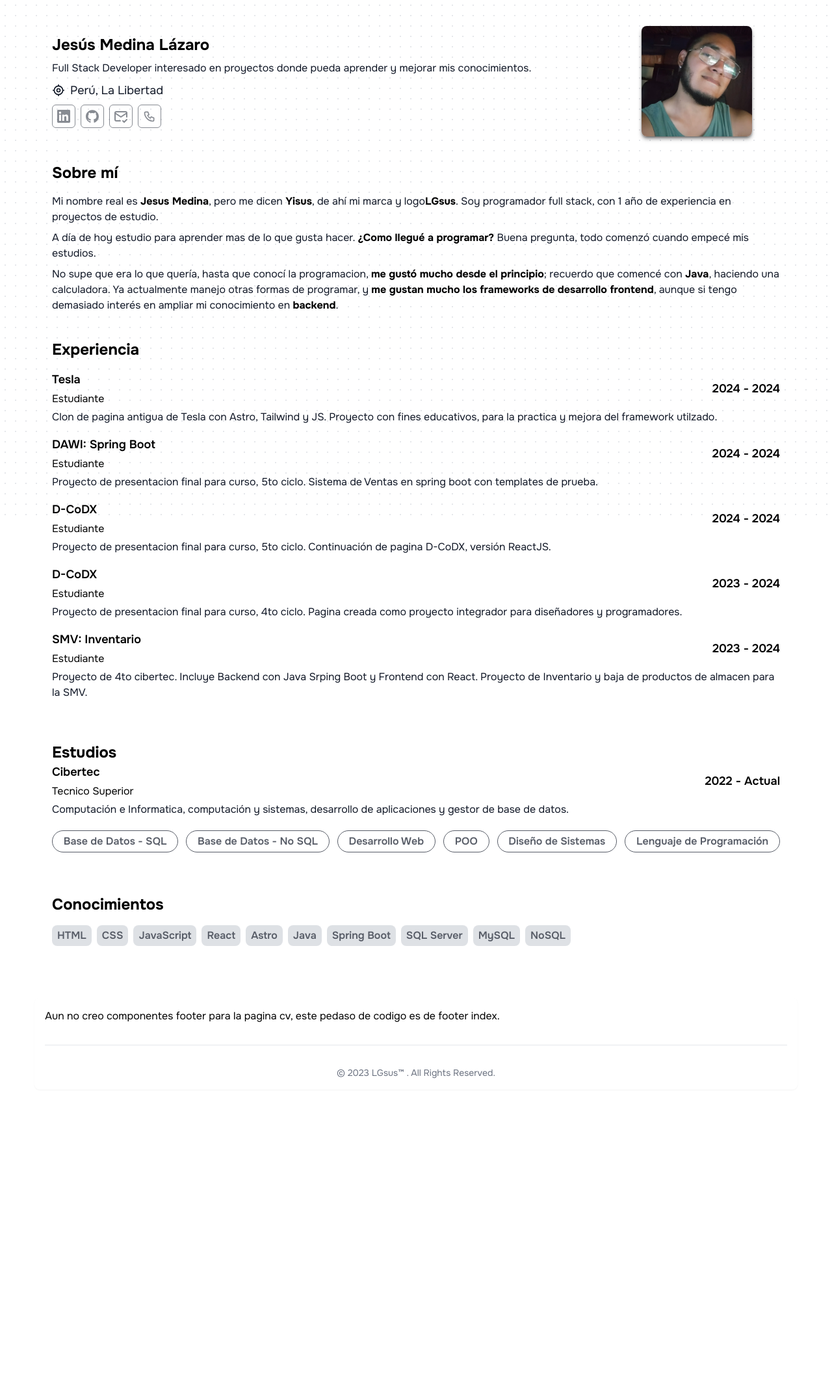
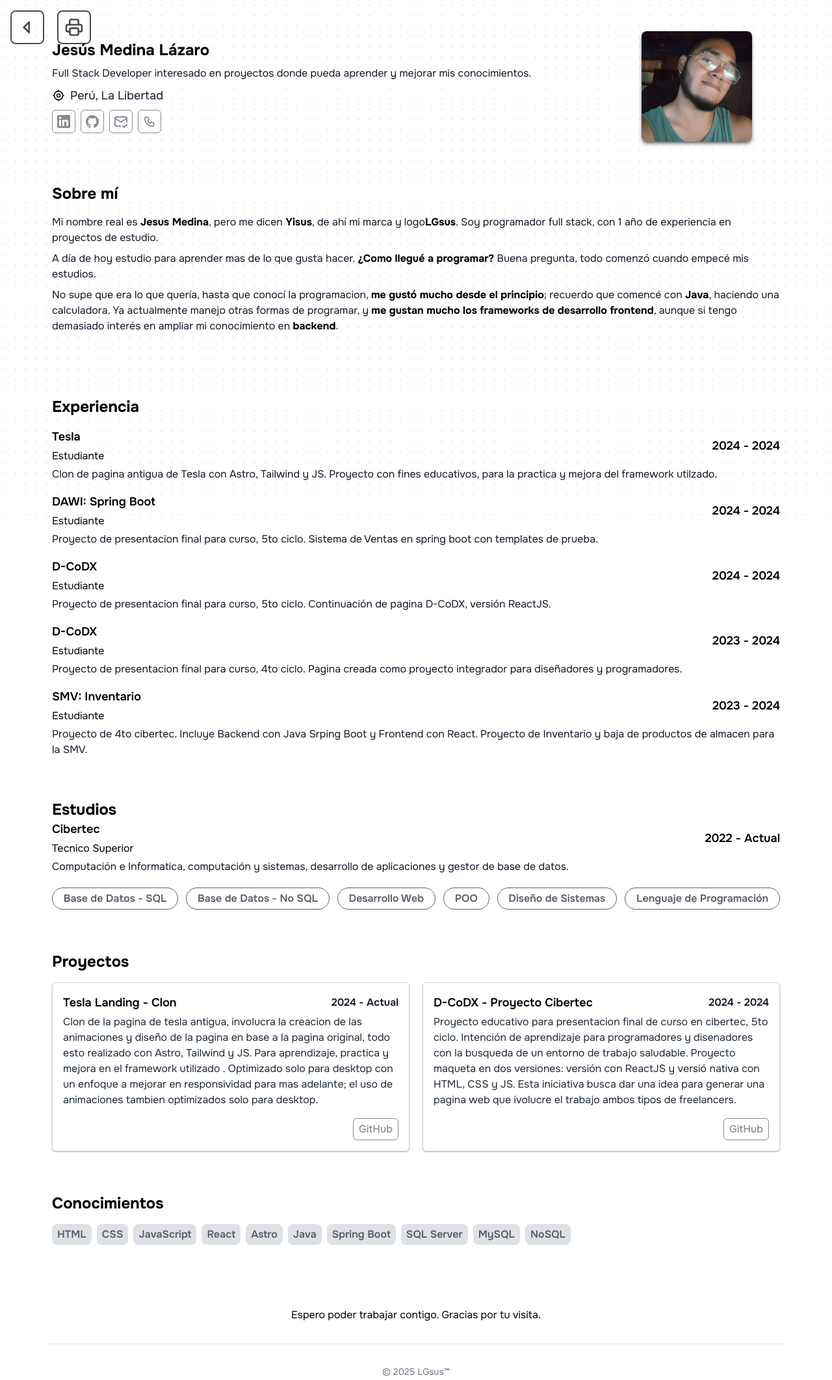
Before and after one commit to LGsus113/Portfolio-DEV-LGsus, an Astro site: page /CV in a window 1280 px wide. Shown: the whole page at 65% size. Before the commit the page ends 1693 px from the top, so only its background shows below. Built offline with nearby package versions, Linux system fonts and the light colour scheme; Astro itself is replaced by a stand-in of ours.

Commit message:
cv y responsive terminado

```diff
--- /dev/null
+++ b/src/assets/js/Format-Time.ts
@@ -0,0 +1,5 @@
+export function formatYears(startDate: string, endDate: string | null): string {
+  const startYear = new Date(startDate).getFullYear();
+  const endYear = endDate !== null ? new Date(endDate).getFullYear() : "Actual";
+  return `${startYear} - ${endYear}`;
+}
--- a/src/components-cv/Footer/Footer.astro
+++ b/src/components-cv/Footer/Footer.astro
@@ -5,9 +5,8 @@ import PieFooter from "@/components/Footer/components/Pie-Footer.astro";
 <div
   class="w-11/12 h-auto 2xl:w-[1420px] bg-white rounded-lg shadow-sm dark:bg-gray-900 m-4 p-4"
 >
-  <h1>
-    Aun no creo componentes footer para la pagina cv, este pedaso de codigo es
-    de footer index.
+  <h1 class="text-center">
+    Espero poder trabajar contigo. Gracias por tu visita.
   </h1>
   <hr class="my-6 border-gray-200 sm:mx-auto dark:border-gray-700 lg:my-8" />
   <PieFooter />
--- /dev/null
+++ b/src/components-cv/Header/CV-Header.astro
@@ -0,0 +1,24 @@
+---
+import Impresora from "@/icons/impresora.astro";
+import Atras from "@/icons/atras.astro";
+
+const className =
+  "border-2 border-black p-2 rounded-lg opacity-70 hover:opacity-100 transition-all duration-200 cursor-pointer no-print";
+---
+
+<div class="w-full h-auto fixed flex items-center justify-start gap-5 p-4 z-50">
+  <a href="/" target="_self" rel="noopener noreferrer" class={className}>
+    <Atras class="size-8 text-black" />
+  </a>
+  <button onclick="window.print()" class={className}>
+    <Impresora class="size-8 text-black" />
+  </button>
+</div>
+
+<style>
+  @media print {
+    .no-print {
+      display: none;
+    }
+  }
+</style>
--- a/src/components-cv/Main/Components/About-Me.astro
+++ b/src/components-cv/Main/Components/About-Me.astro
@@ -15,7 +15,7 @@ interface Basics {
 const { summaries } = basics as Basics;
 ---
 
-<SectionScheme id="" className="pb-10 gap-4">
+<SectionScheme id="" className="pb-24 gap-4">
   <header>
     <h1 class="text-2xl text-black font-bold">Sobre mí</h1>
   </header>
--- a/src/components-cv/Main/Components/Education.astro
+++ b/src/components-cv/Main/Components/Education.astro
@@ -2,6 +2,7 @@
 import SectionScheme from "@/utils/Section-Scheme.astro";
 import ItemExperience from "@/utils/Item-WSVA.astro";
 
+import { formatYears } from "@/assets/js/Format-Time";
 import { education } from "@cv";
 
 interface EducationSchool {
@@ -25,10 +26,7 @@ const educationS: EducationSchool[] = education;
     {
       educationS.map(
         ({ institution, area, studyType, startDate, endDate, courses }) => {
-          const startYear = new Date(startDate).getFullYear();
-          const endYear =
-            endDate !== null ? new Date(endDate).getFullYear() : "Actual";
-          const years = `${startYear} - ${endYear}`;
+          const years = formatYears(startDate, endDate);
 
           return (
             <div class="flex flex-col gap-5 list-none">
--- a/src/components-cv/Main/Components/Experience.astro
+++ b/src/components-cv/Main/Components/Experience.astro
@@ -2,6 +2,7 @@
 import SectionScheme from "@/utils/Section-Scheme.astro";
 import ItemExperience from "@/utils/Item-WSVA.astro";
 
+import { formatYears } from "@/assets/js/Format-Time";
 import { work } from "@cv";
 
 interface WorkExperience {
@@ -24,10 +25,7 @@ const workExperience: WorkExperience[] = work;
   <div class="text-gray-900 list-none flex flex-col gap-4">
     {
       workExperience.map(({ name, startDate, endDate, summary, position }) => {
-        const startYear = new Date(startDate).getFullYear();
-        const endYear =
-          endDate !== null ? new Date(endDate).getFullYear() : "Actual";
-        const years = `${startYear} - ${endYear}`;
+        const years = formatYears(startDate, endDate);
 
         return (
           <ItemExperience
--- a/src/components-cv/Main/Components/Me.astro
+++ b/src/components-cv/Main/Components/Me.astro
@@ -35,7 +35,7 @@ const { name, label, image, email, phone, location, profiles } =
 const { city, region } = location;
 ---
 
-<SectionScheme id="" className="p-10">
+<SectionScheme id="" className="pt-12 pb-16">
   <div class="w-full h-auto flex flex-col md:flex-row items-center gap-10 md:gap-40 text-gray-900">
     <article class="w-full md:w-2/3 h-auto flex flex-col items-center md:items-start gap-2">
       <HeaderMe name={name} label={label} city={city} region={region} />
--- a/src/components-cv/Main/Components/Me/Header-Me.astro
+++ b/src/components-cv/Main/Components/Me/Header-Me.astro
@@ -12,7 +12,9 @@ const { name, label, city, region } = Astro.props as Basics;
 ---
 
 <header class="text-center md:text-start flex flex-col gap-2">
-  <h1 class="text-2xl text-black font-bold">{name}</h1>
+  <h1 class="text-2xl text-black font-bold">
+    <a href="/" target="_self" rel="noopener noreferrer" class="hover:underline">{name}</a>
+  </h1>
   <h2 class="text-md">{label}</h2>
   <span class="text-lg flex items-center justify-center md:justify-start gap-2">
     <UbicationIcon class="size-5" />
--- a/src/components-cv/Main/Components/Projects.astro
+++ b/src/components-cv/Main/Components/Projects.astro
@@ -0,0 +1,53 @@
+---
+import SectionScheme from "@/utils/Section-Scheme.astro";
+
+import { formatYears } from "@/assets/js/Format-Time";
+import { projects } from "@cv";
+
+interface Project {
+  name: string;
+  description: string;
+  startDate: string;
+  endDate: string | null;
+  url: string;
+  highlights: string[];
+  github: string;
+}
+
+const projectsTyped: Project[] = projects;
+---
+
+<SectionScheme id="" className="pb-16 gap-4">
+  <header>
+    <h1 class="text-2xl text-black font-bold">Proyectos</h1>
+  </header>
+  <div class="text-gray-900 grid grid-cols-1 md:grid-cols-2 gap-5">
+    {
+      projectsTyped.map(({ name, description, startDate, endDate, github }) => {
+        const years = formatYears(startDate, endDate);
+
+        return (
+          <article class="flex flex-col gap-4 border border-gray-900/[.2] rounded-md p-4 shadow-sm shadow-black/[.3]">
+            <header class="w-full h-auto flex flex-col gap-1">
+              <div class="w-full h-auto flex flex-row items-center justify-between">
+                <h1 class="text-lg text-black font-semibold">{name}</h1>
+                <time class="text-md text-gray-900 font-semibold">{years}</time>
+              </div>
+              <p class="text-md text-gray-800 text-pretty">{description}</p>
+            </header>
+            <footer class="w-full h-auto flex flex-row items-center justify-end">
+              <a
+                href={github}
+                target="_blank"
+                rel="noopener noreferrer"
+                class="text-md text-gray-900 font-medium border border-gray-900 rounded-md px-2 py-1 opacity-50 hover:opacity-100 transition-all duration-200"
+              >
+                GitHub
+              </a>
+            </footer>
+          </article>
+        );
+      })
+    }
+  </div>
+</SectionScheme>
--- a/src/components-cv/Main/Main-CV.astro
+++ b/src/components-cv/Main/Main-CV.astro
@@ -2,7 +2,6 @@
 import AboutMe from "@/components-cv/Main/Components/About-Me.astro";
 import Education from "@/components-cv/Main/Components/Education.astro";
 import Experience from "@/components-cv/Main/Components/Experience.astro";
-import KeyBoards from "@/components-cv/Main/Components/KeyBoards.astro";
 import Me from "@/components-cv/Main/Components/Me.astro";
 import Projects from "@/components-cv/Main/Components/Projects.astro";
 import Skills from "@/components-cv/Main/Components/Skills.astro";
@@ -14,5 +13,3 @@ import Skills from "@/components-cv/Main/Components/Skills.astro";
 <Education />
 <Projects />
 <Skills />
-
-<KeyBoards />
--- a/src/components/Footer/components/Pie-Footer.astro
+++ b/src/components/Footer/components/Pie-Footer.astro
@@ -1,5 +1,4 @@
 <span class="block text-sm text-gray-500 text-center dark:text-gray-400">
-  © 2023
+  © 2025
   <a href="#top" class="hover:underline">LGsus™</a>
-  . All Rights Reserved.
 </span>
--- a/src/cv.json
+++ b/src/cv.json
@@ -201,12 +201,22 @@
   ],
   "projects": [
     {
-      "name": "Project",
-      "startDate": "2019-01-01",
-      "endDate": "2021-01-01",
-      "description": "Description...",
+      "name": "Tesla Landing - Clon",
+      "startDate": "2024-12-02",
+      "endDate": null,
+      "description": "Clon de la pagina de tesla antigua, involucra la creacion de las animaciones y diseño de la pagina en base a la pagina original, todo esto realizado con Astro, Tailwind y JS. Para aprendizaje, practica y mejora en el framework utilizado . Optimizado solo para desktop con un enfoque a mejorar en responsividad para mas adelante; el uso de animaciones tambien optimizados solo para desktop.",
       "highlights": ["Won award at AIHacks 2016"],
-      "url": "https://project.com/"
+      "url": "#",
+      "github": "https://github.com/LGsus113/Tesla-Page-Astro.git"
+    },
+    {
+      "name": "D-CoDX - Proyecto Cibertec",
+      "startDate": "2024-10-23",
+      "endDate": "2024-12-1",
+      "description": "Proyecto educativo para presentacion final de curso en cibertec, 5to ciclo. Intención de aprendizaje para programadores y disenadores con la busqueda de un entorno de trabajo saludable. Proyecto maqueta en dos versiones: versión con ReactJS y versió nativa con HTML, CSS y JS. Esta iniciativa busca dar una idea para generar una pagina web que ivolucre el trabajo ambos tipos de freelancers.",
+      "highlights": ["Won award at AIHacks 2016"],
+      "url": "#",
+      "github": "https://github.com/LGsus113/D-CoDX-.-React-Vite.git"
     }
   ]
 }
--- /dev/null
+++ b/src/icons/atras.astro
@@ -0,0 +1,14 @@
+<svg
+  xmlns="http://www.w3.org/2000/svg"
+  width="24"
+  height="24"
+  viewBox="0 0 24 24"
+  fill="none"
+  stroke="currentColor"
+  stroke-width="2"
+  stroke-linecap="round"
+  stroke-linejoin="round"
+  class={Astro.props.class}
+  ><path stroke="none" d="M0 0h24v24H0z" fill="none"></path><path
+    d="M14 6l-6 6l6 6v-12"></path></svg
+>
--- /dev/null
+++ b/src/icons/impresora.astro
@@ -0,0 +1,17 @@
+<svg
+  xmlns="http://www.w3.org/2000/svg"
+  width="24"
+  height="24"
+  viewBox="0 0 24 24"
+  fill="none"
+  stroke="currentColor"
+  stroke-width="2"
+  stroke-linecap="round"
+  stroke-linejoin="round"
+  class={Astro.props.class}
+  ><path stroke="none" d="M0 0h24v24H0z" fill="none"></path><path
+    d="M17 17h2a2 2 0 0 0 2 -2v-4a2 2 0 0 0 -2 -2h-14a2 2 0 0 0 -2 2v4a2 2 0 0 0 2 2h2"
+  ></path><path d="M17 9v-4a2 2 0 0 0 -2 -2h-6a2 2 0 0 0 -2 2v4"></path><path
+    d="M7 13m0 2a2 2 0 0 1 2 -2h6a2 2 0 0 1 2 2v4a2 2 0 0 1 -2 2h-6a2 2 0 0 1 -2 -2z"
+  ></path></svg
+>
--- a/src/pages/CV.astro
+++ b/src/pages/CV.astro
@@ -3,10 +3,12 @@ import Layout from "@/layouts/Layout.astro";
 import MainCV from "@/components-cv/Main/Main-CV.astro";
 import Footer from "@/components-cv/Footer/Footer.astro";
 import BGCV from "@/backgrounds/BG-CV.astro";
+import CVHeader from "@/components-cv/Header/CV-Header.astro";
 ---
 
 <Layout title="CV de LGsus" description="Ver y descargar cv de LGsus">
   <BGCV slot={"background"} />
+  <CVHeader slot={"header"} />
   <MainCV slot={"main"} />
   <Footer slot={"footer"} />
 </Layout>
```
Also changed, not shown: src/components-cv/Main/Components/KeyBoards.astro (deleted).
